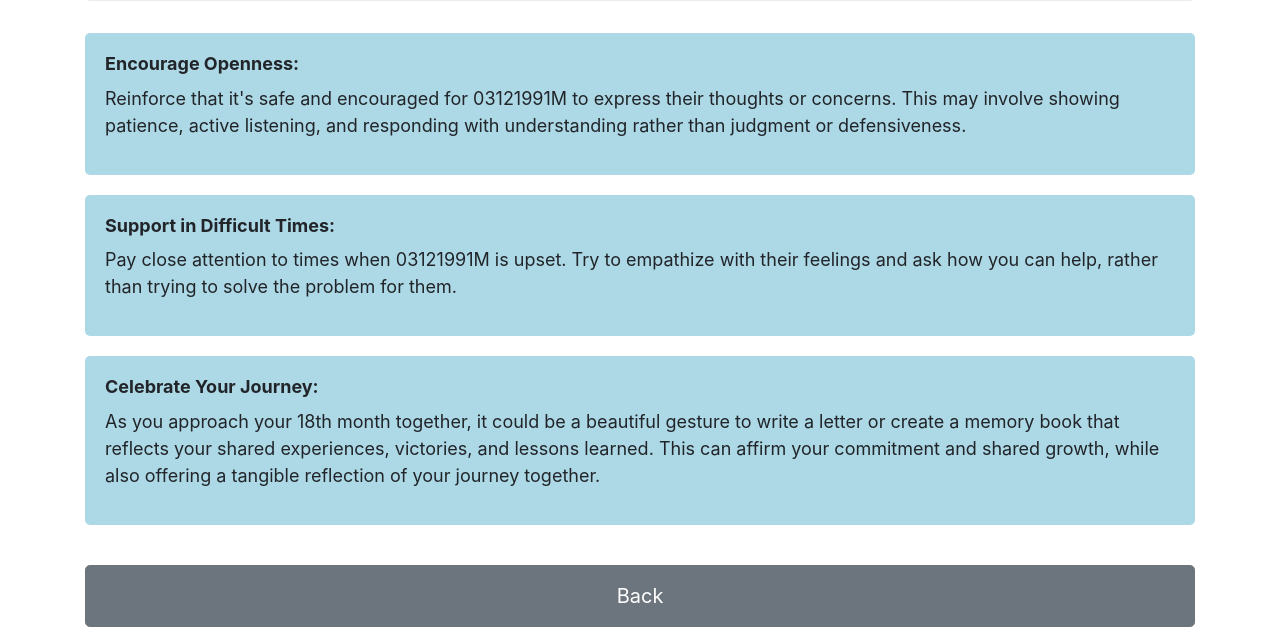
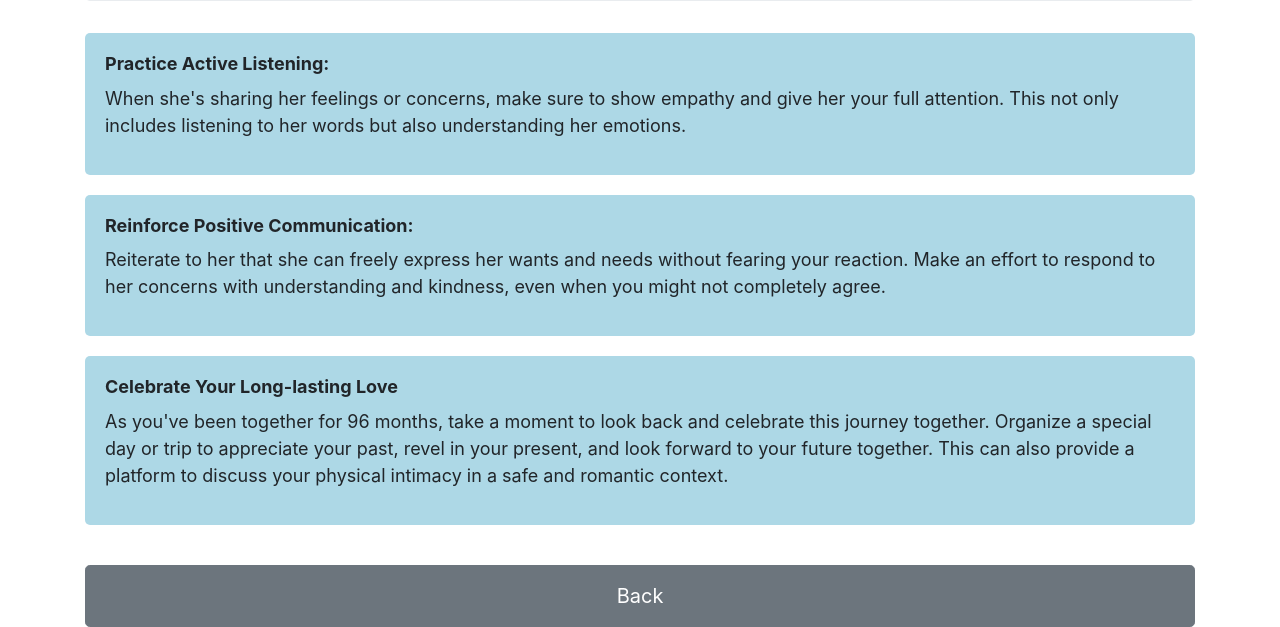
Before and after one commit to LoveGrow1/13689331M, a plain HTML site: page actions.html in a window 1280 px wide. Shown: the part 202-829 px from the top of the page. Drawn offline with nearby package versions, Linux system fonts and the light colour scheme.

Commit message:
Update actions.html

```diff
--- a/actions.html
+++ b/actions.html
@@ -44,16 +44,16 @@
   <div class="row">
     <div class="col-12">
       <div class="info-box">
-        <h4>Encourage Openness:</h4>
-        <p>Reinforce that it's safe and encouraged for 03121991M to express their thoughts or concerns. This may involve showing patience, active listening, and responding with understanding rather than judgment or defensiveness.</p>
+        <h4>Practice Active Listening:</h4>
+        <p>When she's sharing her feelings or concerns, make sure to show empathy and give her your full attention. This not only includes listening to her words but also understanding her emotions.</p>
       </div>
       <div class="info-box">
-        <h4>Support in Difficult Times:</h4>
-        <p>Pay close attention to times when 03121991M is upset. Try to empathize with their feelings and ask how you can help, rather than trying to solve the problem for them.</p>
+        <h4>Reinforce Positive Communication:</h4>
+        <p>Reiterate to her that she can freely express her wants and needs without fearing your reaction. Make an effort to respond to her concerns with understanding and kindness, even when you might not completely agree.</p>
       </div>
       <div class="info-box">
-        <h4>Celebrate Your Journey:</h4>
-        <p>As you approach your 18th month together, it could be a beautiful gesture to write a letter or create a memory book that reflects your shared experiences, victories, and lessons learned. This can affirm your commitment and shared growth, while also offering a tangible reflection of your journey together.</p>
+        <h4>Celebrate Your Long-lasting Love</h4>
+        <p>As you've been together for 96 months, take a moment to look back and celebrate this journey together. Organize a special day or trip to appreciate your past, revel in your present, and look forward to your future together. This can also provide a platform to discuss your physical intimacy in a safe and romantic context.</p>
       </div>
     </div>
   </div>
```
